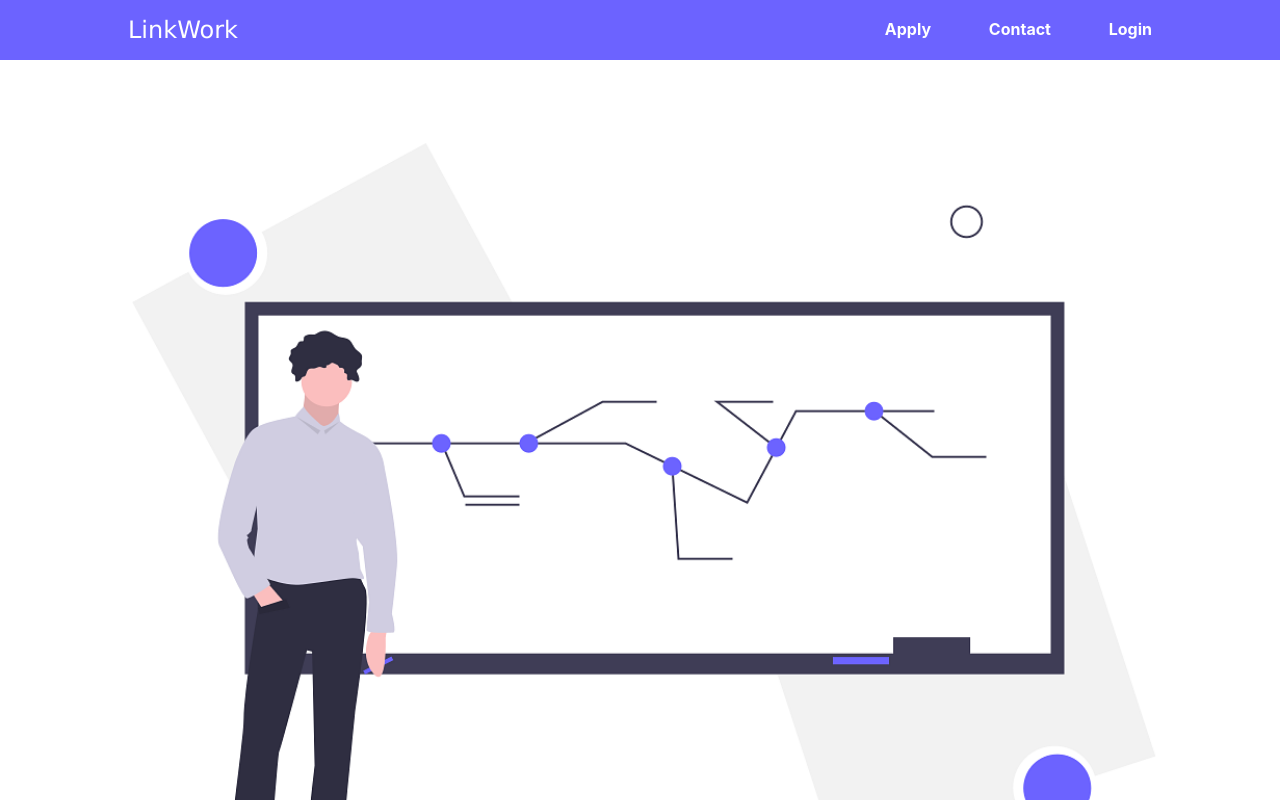
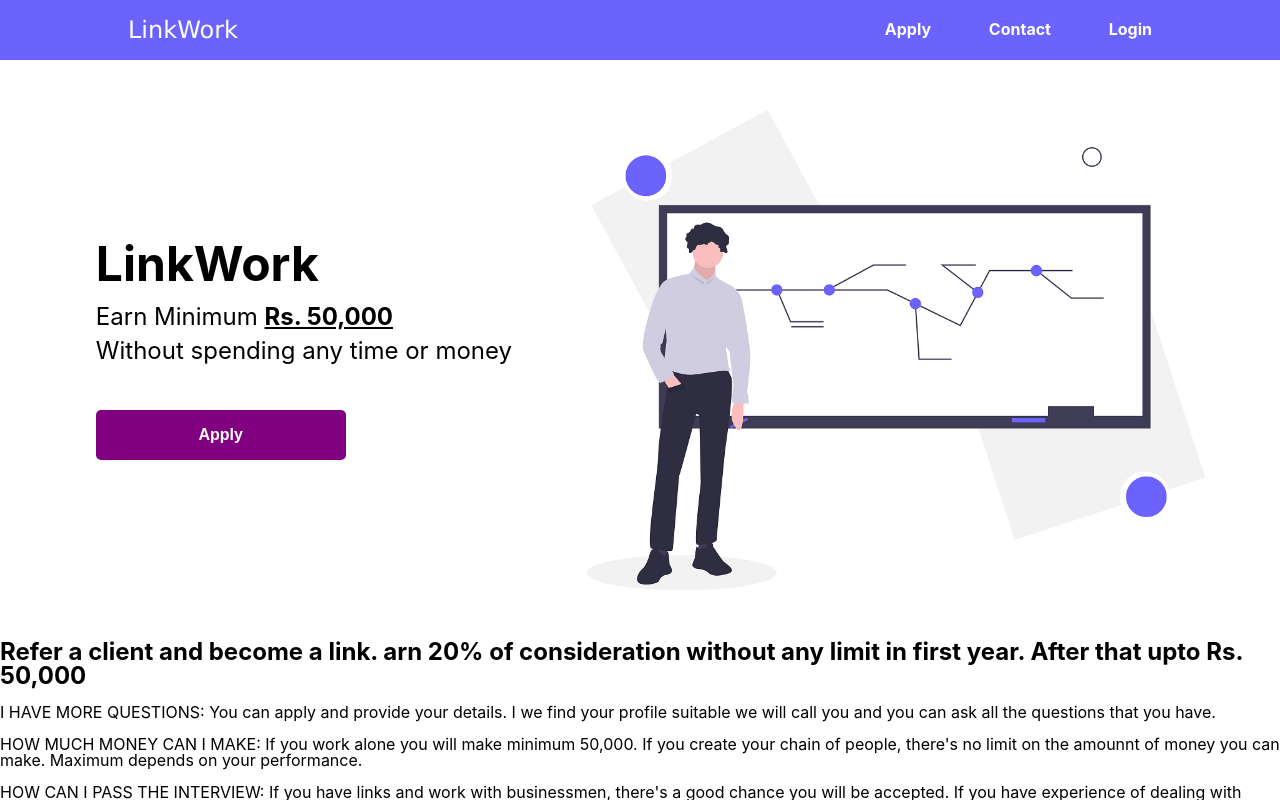
Before and after one commit to Anubhav311/lw_frontend, a React (Create React App) app: page / in a window 1280 px wide. Shown: the top 800 px of the page. Built offline with nearby package versions, Linux system fonts and the light colour scheme.

Commit message:
created header with image and some text

```diff
--- a/src/App.css
+++ b/src/App.css
@@ -1,3 +1,5 @@
+
+/*Navigation bar*/
 .navbar {
     display: flex;
     justify-content: space-between;
@@ -29,3 +31,38 @@
     height: 30%;
     color: white;
 }
+
+/*Header*/
+.header {
+    display: flex;
+    justify-content: flex-end;
+    align-items: center;
+}
+
+.header h1 {
+    font-size: 3rem;
+    margin-bottom: 15px;
+}
+
+.header p {
+    line-height: 10px;
+    font-size: 1.5rem;
+    /* font-weight: bold; */
+}
+
+.header p span {
+    font-weight: bold;
+    text-decoration: underline;
+}
+
+.header button {
+    margin-top: 30px;
+    width: 60%;
+    height: 50px;
+    border-radius: 5px;
+    border: none;
+    background-color: purple;
+    font-size: 1rem;
+    font-weight: bold;
+    color: white;
+}
--- a/src/App.js
+++ b/src/App.js
@@ -20,12 +20,14 @@ function App() {
             <li>Login</li>
           </ul>
         </nav>
-        <img style={{width: "100%"}} src={header_image} alt="header image"/>
-
-        <div>
-          <h1>LinkWork</h1>
-          <h3>Earn Minimum Rs. 50,000</h3>
-          <h3>Without spending any time or money</h3>
+        <div className="header">
+          <div>
+            <h1>LinkWork</h1>
+            <p>Earn Minimum <span>Rs. 50,000</span></p>
+            <p>Without spending any time or money</p>
+            <button>Apply</button>
+          </div>
+          <img style={{width: "60%"}} src={header_image} alt="header image"/>
         </div>
         <div>
           <h2>Refer a client and become a link. arn 20% of consideration without any limit in first year. After that upto Rs. 50,000</h2>
```
